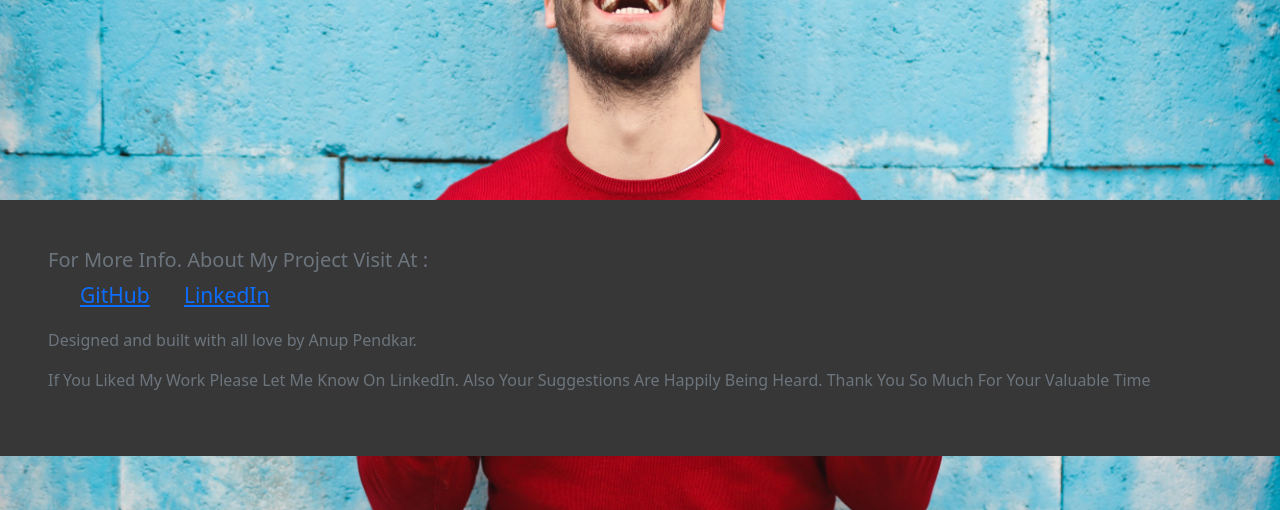
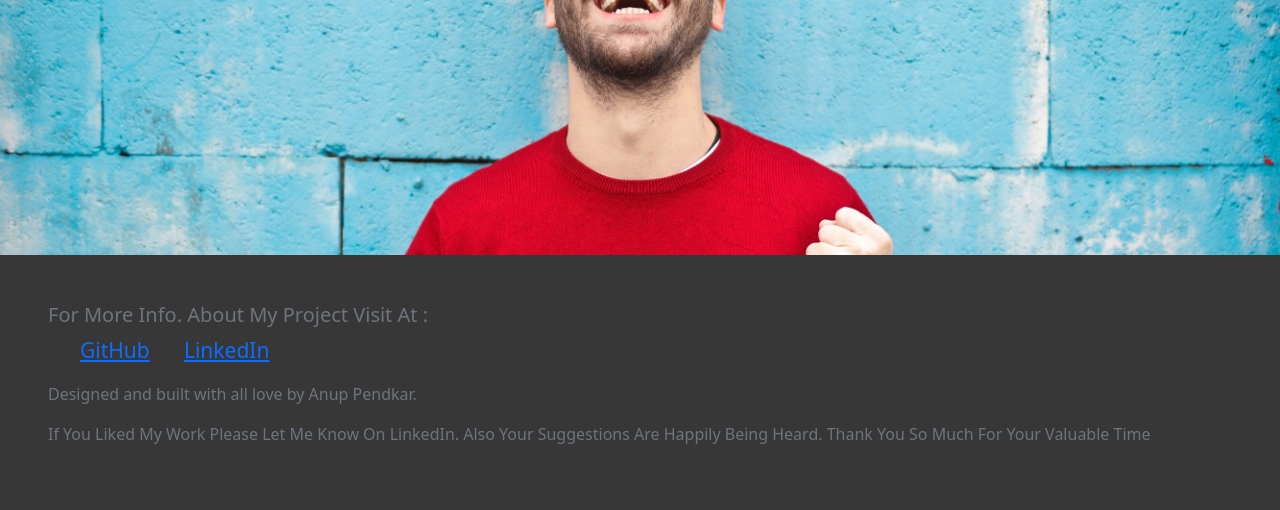
Before and after one commit to AnupPendkar/Diabetes-identifier, a Flask app: template templates/negative.html in a window 1280 px wide. Shown: the part 290-800 px from the top of the page. Run offline with Flask 2, Linux system fonts and the light colour scheme; the template is opened without the code that fills it, so the values that code supplies are empty; parts of the project's set-up code (start-up, migrations or seed data) failed here and were passed over; some web fonts are replaced.

Commit message:
Update negative.html

```diff
--- a/templates/negative.html
+++ b/templates/negative.html
@@ -21,7 +21,10 @@
        }
 
        footer{
-            margin-top: 350px;
+            position: fixed;
+            left: 0;
+            right: 0;
+            bottom: 0;
             background-color: #383737;
         }
 
```
